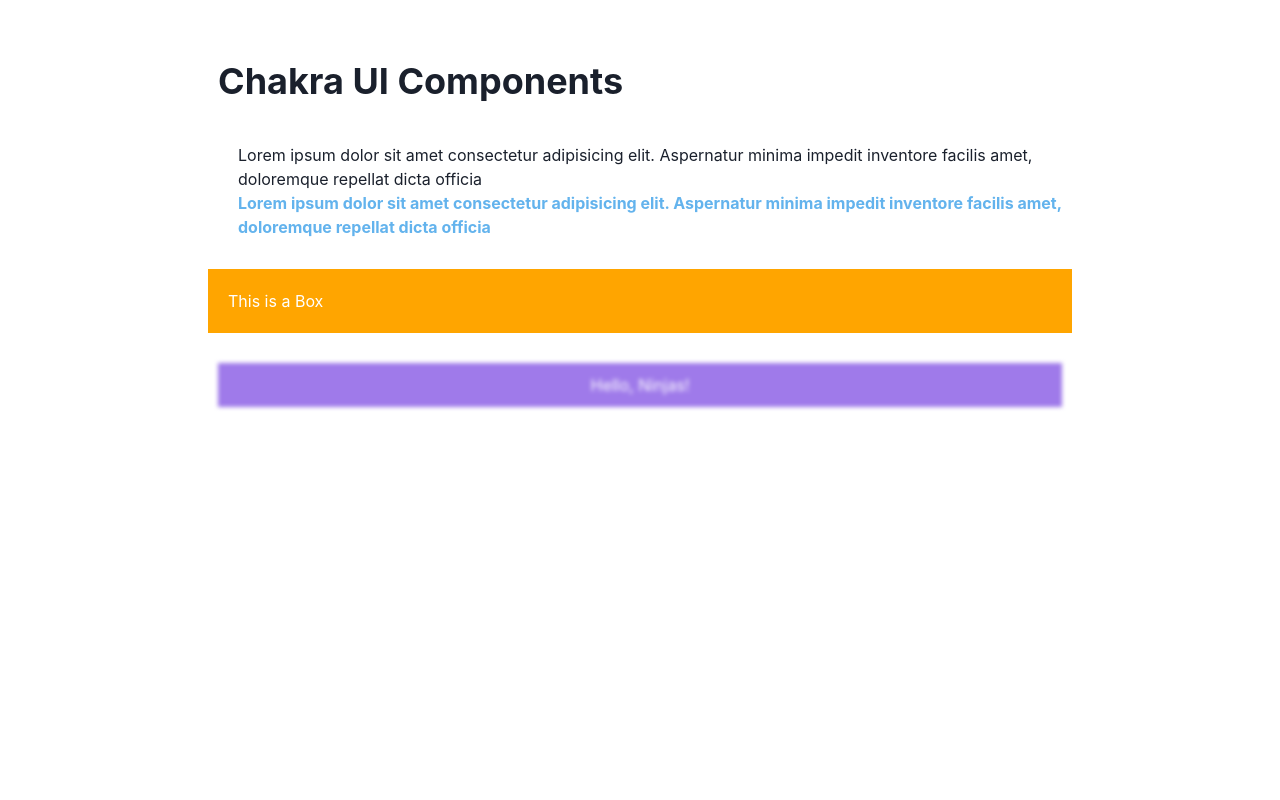
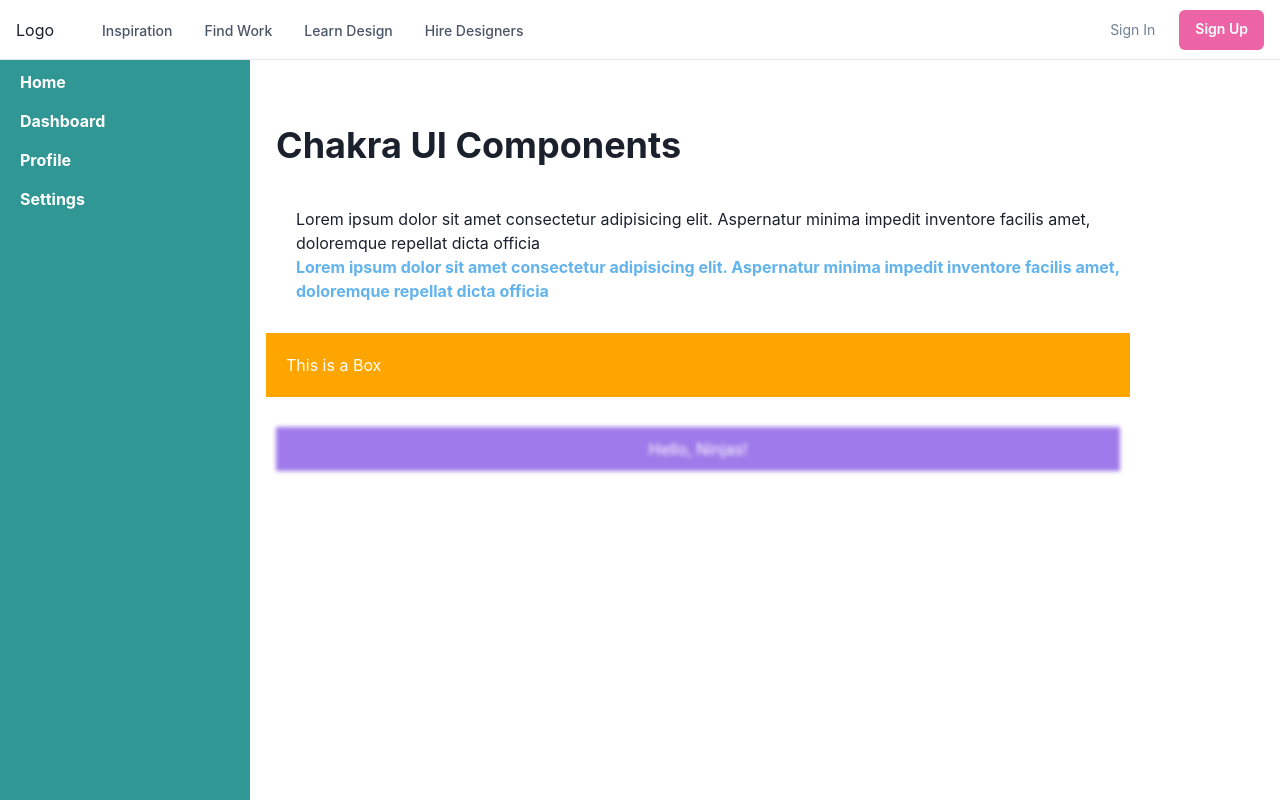
Before and after one commit to thienbanho/Fitness-Shop, a React (Vite) app: page / in a window 1280 px wide. Built offline with nearby package versions, Linux system fonts and the light colour scheme.

Commit message:
Sidebar and Navbar added

```diff
--- a/package.json
+++ b/package.json
@@ -10,6 +10,7 @@
     "preview": "vite preview"
   },
   "dependencies": {
+    "@chakra-ui/icons": "^2.2.4",
     "@chakra-ui/react": "^2.4.6",
     "@emotion/react": "^11.10.5",
     "@emotion/styled": "^11.10.5",
--- /dev/null
+++ b/src/components/navbar/navbar.jsx
@@ -0,0 +1,276 @@
+'use client'
+
+import {
+  Box,
+  Flex,
+  Text,
+  IconButton,
+  Button,
+  Stack,
+  Collapse,
+  Icon,
+  Popover,
+  PopoverTrigger,
+  PopoverContent,
+  useColorModeValue,
+  useBreakpointValue,
+  useDisclosure,
+} from '@chakra-ui/react'
+import {
+  HamburgerIcon,
+  CloseIcon,
+  ChevronDownIcon,
+  ChevronRightIcon,
+} from '@chakra-ui/icons'
+
+export default function WithSubnavigation() {
+  const { isOpen, onToggle } = useDisclosure()
+
+  return (
+    <Box>
+      <Flex
+        bg={useColorModeValue('white', 'gray.800')}
+        color={useColorModeValue('gray.600', 'white')}
+        minH={'60px'}
+        py={{ base: 2 }}
+        px={{ base: 4 }}
+        borderBottom={1}
+        borderStyle={'solid'}
+        borderColor={useColorModeValue('gray.200', 'gray.900')}
+        align={'center'}>
+        <Flex
+          flex={{ base: 1, md: 'auto' }}
+          ml={{ base: -2 }}
+          display={{ base: 'flex', md: 'none' }}>
+          <IconButton
+            onClick={onToggle}
+            icon={isOpen ? <CloseIcon w={3} h={3} /> : <HamburgerIcon w={5} h={5} />}
+            variant={'ghost'}
+            aria-label={'Toggle Navigation'}
+          />
+        </Flex>
+        <Flex flex={{ base: 1 }} justify={{ base: 'center', md: 'start' }}>
+          <Text
+            textAlign={useBreakpointValue({ base: 'center', md: 'left' })}
+            fontFamily={'heading'}
+            color={useColorModeValue('gray.800', 'white')}>
+            Logo
+          </Text>
+
+          <Flex display={{ base: 'none', md: 'flex' }} ml={10}>
+            <DesktopNav />
+          </Flex>
+        </Flex>
+
+        <Stack
+          flex={{ base: 1, md: 0 }}
+          justify={'flex-end'}
+          direction={'row'}
+          spacing={6}>
+          <Button as={'a'} fontSize={'sm'} fontWeight={400} variant={'link'} href={'#'}>
+            Sign In
+          </Button>
+          <Button
+            as={'a'}
+            display={{ base: 'none', md: 'inline-flex' }}
+            fontSize={'sm'}
+            fontWeight={600}
+            color={'white'}
+            bg={'pink.400'}
+            href={'#'}
+            _hover={{
+              bg: 'pink.300',
+            }}>
+            Sign Up
+          </Button>
+        </Stack>
+      </Flex>
+
+      <Collapse in={isOpen} animateOpacity>
+        <MobileNav />
+      </Collapse>
+    </Box>
+  )
+}
+
+const DesktopNav = () => {
+  const linkColor = useColorModeValue('gray.600', 'gray.200')
+  const linkHoverColor = useColorModeValue('gray.800', 'white')
+  const popoverContentBgColor = useColorModeValue('white', 'gray.800')
+
+  return (
+    <Stack direction={'row'} spacing={4}>
+      {NAV_ITEMS.map((navItem) => (
+        <Box key={navItem.label}>
+          <Popover trigger={'hover'} placement={'bottom-start'}>
+            <PopoverTrigger>
+              <Box
+                as="a"
+                p={2}
+                href={navItem.href ?? '#'}
+                fontSize={'sm'}
+                fontWeight={500}
+                color={linkColor}
+                _hover={{
+                  textDecoration: 'none',
+                  color: linkHoverColor,
+                }}>
+                {navItem.label}
+              </Box>
+            </PopoverTrigger>
+
+            {navItem.children && (
+              <PopoverContent
+                border={0}
+                boxShadow={'xl'}
+                bg={popoverContentBgColor}
+                p={4}
+                rounded={'xl'}
+                minW={'sm'}>
+                <Stack>
+                  {navItem.children.map((child) => (
+                    <DesktopSubNav key={child.label} {...child} />
+                  ))}
+                </Stack>
+              </PopoverContent>
+            )}
+          </Popover>
+        </Box>
+      ))}
+    </Stack>
+  )
+}
+
+const DesktopSubNav = ({ label, href, subLabel }) => {
+  return (
+    <Box
+      as="a"
+      href={href}
+      role={'group'}
+      display={'block'}
+      p={2}
+      rounded={'md'}
+      _hover={{ bg: useColorModeValue('pink.50', 'gray.900') }}>
+      <Stack direction={'row'} align={'center'}>
+        <Box>
+          <Text
+            transition={'all .3s ease'}
+            _groupHover={{ color: 'pink.400' }}
+            fontWeight={500}>
+            {label}
+          </Text>
+          <Text fontSize={'sm'}>{subLabel}</Text>
+        </Box>
+        <Flex
+          transition={'all .3s ease'}
+          transform={'translateX(-10px)'}
+          opacity={0}
+          _groupHover={{ opacity: '100%', transform: 'translateX(0)' }}
+          justify={'flex-end'}
+          align={'center'}
+          flex={1}>
+          <Icon color={'pink.400'} w={5} h={5} as={ChevronRightIcon} />
+        </Flex>
+      </Stack>
+    </Box>
+  )
+}
+
+const MobileNav = () => {
+  return (
+    <Stack bg={useColorModeValue('white', 'gray.800')} p={4} display={{ md: 'none' }}>
+      {NAV_ITEMS.map((navItem) => (
+        <MobileNavItem key={navItem.label} {...navItem} />
+      ))}
+    </Stack>
+  )
+}
+
+const MobileNavItem = ({ label, children, href }) => {
+  const { isOpen, onToggle } = useDisclosure()
+
+  return (
+    <Stack spacing={4} onClick={children && onToggle}>
+      <Box
+        py={2}
+        as="a"
+        href={href ?? '#'}
+        justifyContent="space-between"
+        alignItems="center"
+        _hover={{
+          textDecoration: 'none',
+        }}>
+        <Text fontWeight={600} color={useColorModeValue('gray.600', 'gray.200')}>
+          {label}
+        </Text>
+        {children && (
+          <Icon
+            as={ChevronDownIcon}
+            transition={'all .25s ease-in-out'}
+            transform={isOpen ? 'rotate(180deg)' : ''}
+            w={6}
+            h={6}
+          />
+        )}
+      </Box>
+
+      <Collapse in={isOpen} animateOpacity style={{ marginTop: '0!important' }}>
+        <Stack
+          mt={2}
+          pl={4}
+          borderLeft={1}
+          borderStyle={'solid'}
+          borderColor={useColorModeValue('gray.200', 'gray.700')}
+          align={'start'}>
+          {children &&
+            children.map((child) => (
+              <Box as="a" key={child.label} py={2} href={child.href}>
+                {child.label}
+              </Box>
+            ))}
+        </Stack>
+      </Collapse>
+    </Stack>
+  )
+}
+
+const NAV_ITEMS = [
+  {
+    label: 'Inspiration',
+    children: [
+      {
+        label: 'Explore Design Work',
+        subLabel: 'Trending Design to inspire you',
+        href: '#',
+      },
+      {
+        label: 'New & Noteworthy',
+        subLabel: 'Up-and-coming Designers',
+        href: '#',
+      },
+    ],
+  },
+  {
+    label: 'Find Work',
+    children: [
+      {
+        label: 'Job Board',
+        subLabel: 'Find your dream design job',
+        href: '#',
+      },
+      {
+        label: 'Freelance Projects',
+        subLabel: 'An exclusive list for contract work',
+        href: '#',
+      },
+    ],
+  },
+  {
+    label: 'Learn Design',
+    href: '#',
+  },
+  {
+    label: 'Hire Designers',
+    href: '#',
+  },
+]
--- /dev/null
+++ b/src/components/sidebar/sidebar.jsx
@@ -0,0 +1,36 @@
+import { Box, Flex, Link, VStack, Text } from "@chakra-ui/react";
+import { Link as RouterLink } from "react-router-dom";
+
+export default function Sidebar() {
+  return (
+    <Box
+      as="aside"
+      position="fixed"
+      left="0"
+      top="0"
+      w="250px"
+      h="100vh"
+      bg="teal.500"
+      color="white"
+      p="20px"
+    >
+      <Text fontSize="xl" fontWeight="bold" mb="20px">
+        Sidebar
+      </Text>
+      <VStack align="start" spacing="15px">
+        <Link as={RouterLink} to="/" fontWeight="bold" _hover={{ color: "gray.300" }}>
+          Home
+        </Link>
+        <Link as={RouterLink} to="/dashboard" fontWeight="bold" _hover={{ color: "gray.300" }}>
+          Dashboard
+        </Link>
+        <Link as={RouterLink} to="/profile" fontWeight="bold" _hover={{ color: "gray.300" }}>
+          Profile
+        </Link>
+        <Link as={RouterLink} to="/settings" fontWeight="bold" _hover={{ color: "gray.300" }}>
+          Settings
+        </Link>
+      </VStack>
+    </Box>
+  );
+}
--- a/src/pages/Dashboard.jsx
+++ b/src/pages/Dashboard.jsx
@@ -1,4 +1,6 @@
-import { Box, Container, Heading, Text } from "@chakra-ui/react";
+import { Box, Container, Heading, Text, Flex } from "@chakra-ui/react";
+import Sidebar from "../components/sidebar/sidebar"; // Sidebar Component
+import Navbar from "../components/navbar/navbar";   // Navbar Component
 
 export default function Dashboard() {
 
@@ -12,15 +14,39 @@
       color: 'black',
     },
     filter: 'blur(2px)'
-  }
+  };
 
   return (
-    <Container as="section" maxWidth="4xl" py="20px">
+    <Flex direction="column" height="100vh">
+      {/* Navbar */}
+      <Box as="header" width="100%" zIndex="10" position="fixed">
+        <Navbar />
+      </Box>
+
+      {/* Content Section */}
+      <Flex flex="1" pt="60px"> {/* Add padding to prevent overlap with the Navbar */}
+        {/* Sidebar */}
+        <Box as="aside" width="250px" bg="gray.100" height="calc(100vh - 60px)" position="fixed">
+          <Sidebar />
+        </Box>
+
+        {/* Main Content */}
+        <Container
+          as="main"
+          maxWidth="4xl"
+          ml="250px"
+          px="4"
+          py="6"
+        >
           <Heading my="30px" p="10px">Chakra UI Components</Heading>
 
-      <Text marginLeft="30px">Lorem ipsum dolor sit amet consectetur adipisicing elit. Aspernatur minima impedit inventore facilis amet, doloremque repellat dicta officia</Text>
+          <Text marginLeft="30px">
+            Lorem ipsum dolor sit amet consectetur adipisicing elit. Aspernatur minima impedit inventore facilis amet, doloremque repellat dicta officia
+          </Text>
 
-      <Text ml="30px" color="blue.300" fontWeight="bold">Lorem ipsum dolor sit amet consectetur adipisicing elit. Aspernatur minima impedit inventore facilis amet, doloremque repellat dicta officia</Text>
+          <Text ml="30px" color="blue.300" fontWeight="bold">
+            Lorem ipsum dolor sit amet consectetur adipisicing elit. Aspernatur minima impedit inventore facilis amet, doloremque repellat dicta officia
+          </Text>
 
           <Box my="30px" p="20px" bg="orange">
             <Text color="white">This is a Box</Text>
@@ -28,5 +54,7 @@
 
           <Box sx={boxStyles}>Hello, Ninjas!</Box>
         </Container>
-  )
+      </Flex>
+    </Flex>
+  );
 }
```
Also changed, not shown: 1 other file (tests, documents, lock files or other folders). Lines whose indentation alone changed are shown as unchanged.
